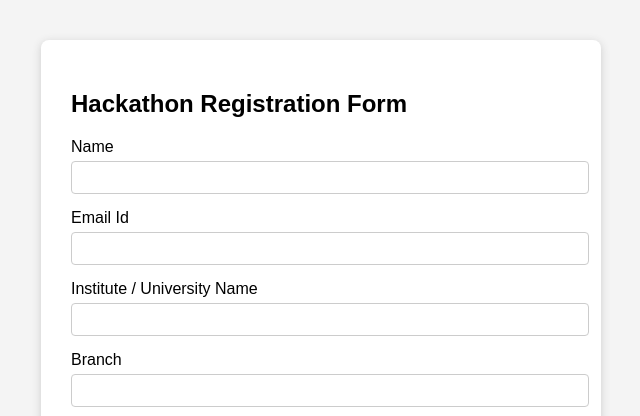
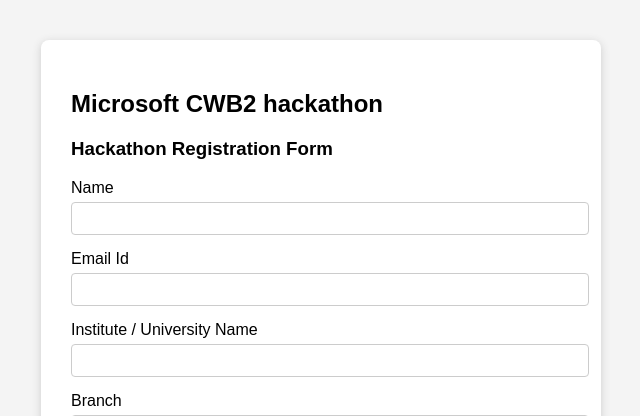
Before and after one commit to vimalchaaubey/CWBdemo08June, a Flask app: page / in a window 1280 px wide. Shown: the top 416 px of the page, without its empty margins (319-959 px from the left). Run offline with Flask 3, Linux system fonts and the light colour scheme.

Commit message:
Update registration page title and heading for Microsoft CWB2 hackathon

```diff
--- a/templates/register.html
+++ b/templates/register.html
@@ -2,7 +2,7 @@
 <html lang="en">
 <head>
     <meta charset="UTF-8">
-    <title>Hackathon Registration</title>
+    <title>Microsoft CWB2 hackathon</title>
     <style>
         body { font-family: Arial, sans-serif; background: #f4f4f4; }
         .container { max-width: 500px; margin: 40px auto; background: #fff; padding: 30px; border-radius: 8px; box-shadow: 0 2px 8px #ccc; }
@@ -16,7 +16,8 @@
 </head>
 <body>
     <div class="container">
-        <h2>Hackathon Registration Form</h2>
+        <h2>Microsoft CWB2 hackathon</h2>
+        <h3>Hackathon Registration Form</h3>
         <form method="POST">
             <label for="name">Name</label>
             <input type="text" id="name" name="name" required>
```
Also changed, not shown: 1 other file.
